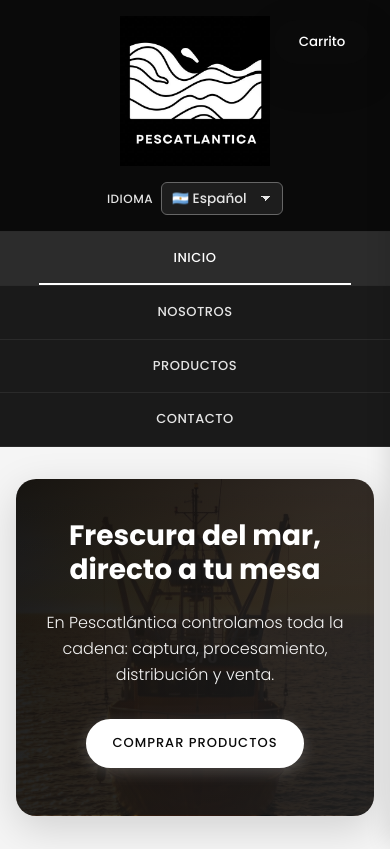
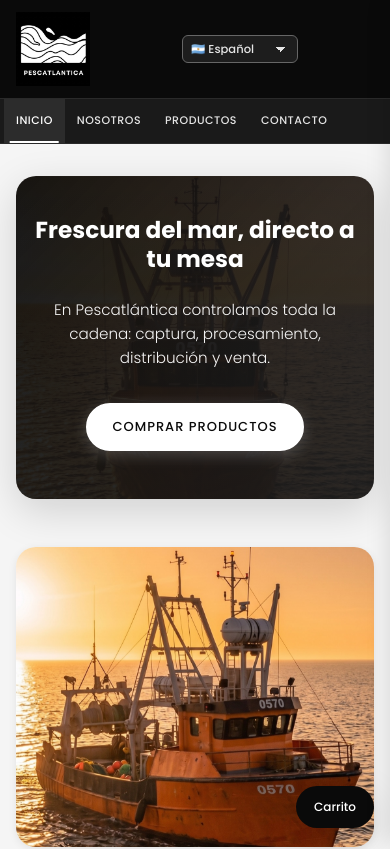
Before and after one commit to cangonzalez/Pesca-atlantica, a Next.js app: page / in a window 390 px wide. Shown: the top 849 px of the page. Built offline with nearby package versions, Linux system fonts and the light colour scheme.

Commit message:
fix: improve mobile header and empty cart

```diff
--- a/components/CartSidebar.js
+++ b/components/CartSidebar.js
@@ -184,7 +184,10 @@ export default function CartSidebar() {
 
         <div className="cart-items">
           {cart.length === 0 ? (
-            <p className="empty-cart">Todavía no agregaste productos.</p>
+            <div className="empty-cart">
+              <strong>Carrito vacío</strong>
+              <span>Agregá productos para preparar tu pedido.</span>
+            </div>
           ) : (
             cart.map((item, index) => (
               <div className="cart-item" key={`${item.id}-${item.peso}`}>
@@ -219,6 +222,8 @@ export default function CartSidebar() {
         </div>
 
         <div className="cart-footer">
+          {cart.length > 0 && (
+            <>
               {user ? (
                 <div className="cart-user">
                   <span>Comprás como {user.name || user.email}</span>
@@ -234,6 +239,8 @@ export default function CartSidebar() {
                 Modo prueba: abrí el checkout en una ventana de incógnito e ingresá con el usuario comprador
                 de prueba de Mercado Pago.
               </p>
+            </>
+          )}
 
           <div className="cart-total">
             <span>Total</span>
--- a/styles/globals.css
+++ b/styles/globals.css
@@ -782,41 +782,66 @@ section {
     }
 
     .header {
-        padding: var(--espacio-sm) 0;
+        min-height: 88px;
+        padding: 14px 120px 14px var(--espacio-md);
+        display: flex;
+        align-items: center;
+        justify-content: space-between;
+        gap: var(--espacio-sm);
     }
 
     .logo {
-        width: 150px;
+        width: 96px;
+        margin: 0;
+        flex-shrink: 0;
     }
 
     .language-switcher {
         position: static;
-        justify-content: center;
-        margin-top: var(--espacio-sm);
+        justify-content: flex-end;
+        margin-top: 0;
         transform: none;
+        min-width: 0;
+    }
+
+    .language-switcher label {
+        display: none;
+    }
+
+    .language-switcher select {
+        width: 136px;
+        padding: 8px 30px 8px 10px;
+        font-size: 0.78rem;
     }
 
     .nav {
         top: 0; /* En mobile también se pega al tope */
+        overflow-x: auto;
+        scrollbar-width: none;
+    }
+
+    .nav::-webkit-scrollbar {
+        display: none;
     }
 
     .nav ul {
-        flex-direction: column;
+        flex-direction: row;
+        justify-content: flex-start;
         gap: 0;
+        width: max-content;
+        min-width: 100%;
+        padding: 0 var(--espacio-sm);
     }
 
     .nav li {
-        max-width: 100%;
-        border-bottom: 1px solid var(--gris-oscuro);
-    }
-
-    .nav li:last-child {
-        border-bottom: none;
+        flex: 0 0 auto;
+        max-width: none;
     }
 
     .nav a {
-        padding: var(--espacio-sm);
-        font-size: 13px;
+        padding: 14px 18px;
+        font-size: 12px;
+        white-space: nowrap;
     }
 
     .hero {
@@ -857,8 +882,45 @@ section {
 }
 
 @media (max-width: 480px) {
+    .header {
+        min-height: 76px;
+        padding: 12px 92px 12px var(--espacio-sm);
+    }
+
+    .logo {
+        width: 74px;
+    }
+
+    .language-switcher select {
+        width: 116px;
+        padding: 7px 28px 7px 8px;
+        font-size: 0.72rem;
+    }
+
     .hero {
-        padding: 40px var(--espacio-sm);
+        padding: 40px 18px;
+    }
+
+    .hero h2 {
+        max-width: 100%;
+        font-size: 1.45rem;
+        line-height: 1.25;
+        overflow-wrap: anywhere;
+    }
+
+    .hero p {
+        max-width: 100%;
+        font-size: 0.95rem;
+        overflow-wrap: anywhere;
+    }
+
+    .nav ul {
+        padding: 0 4px;
+    }
+
+    .nav a {
+        padding: 13px 12px;
+        font-size: 11px;
     }
 
     .btn {
@@ -1375,9 +1437,24 @@ section {
 }
 
 .empty-cart {
+    min-height: 220px;
+    display: grid;
+    place-items: center;
+    align-content: center;
+    gap: var(--espacio-xs);
     text-align: center;
     padding: var(--espacio-xl);
     color: var(--gris-medio);
+}
+
+.empty-cart strong {
+    color: var(--negro);
+    font-size: 1.25rem;
+}
+
+.empty-cart span {
+    max-width: 220px;
+    line-height: 1.5;
 }
 
 .auth-modal {
@@ -1542,9 +1619,31 @@ section {
     .cart-icon {
         min-width: 96px;
         height: 44px;
+        top: 22px;
+        right: 14px;
+        padding: 0 var(--espacio-sm);
+        font-size: 0.85rem;
     }
 
     .auth-modal {
         padding: var(--espacio-lg);
     }
 }
+
+@media (max-width: 480px) {
+    .cart-icon {
+        min-width: 78px;
+        height: 42px;
+        top: auto;
+        right: 16px;
+        bottom: 16px;
+        padding: 0 12px;
+        font-size: 0.75rem;
+    }
+
+    .cart-count {
+        width: 20px;
+        height: 20px;
+        font-size: 0.65rem;
+    }
+}
```
Lines whose indentation alone changed are shown as unchanged.
